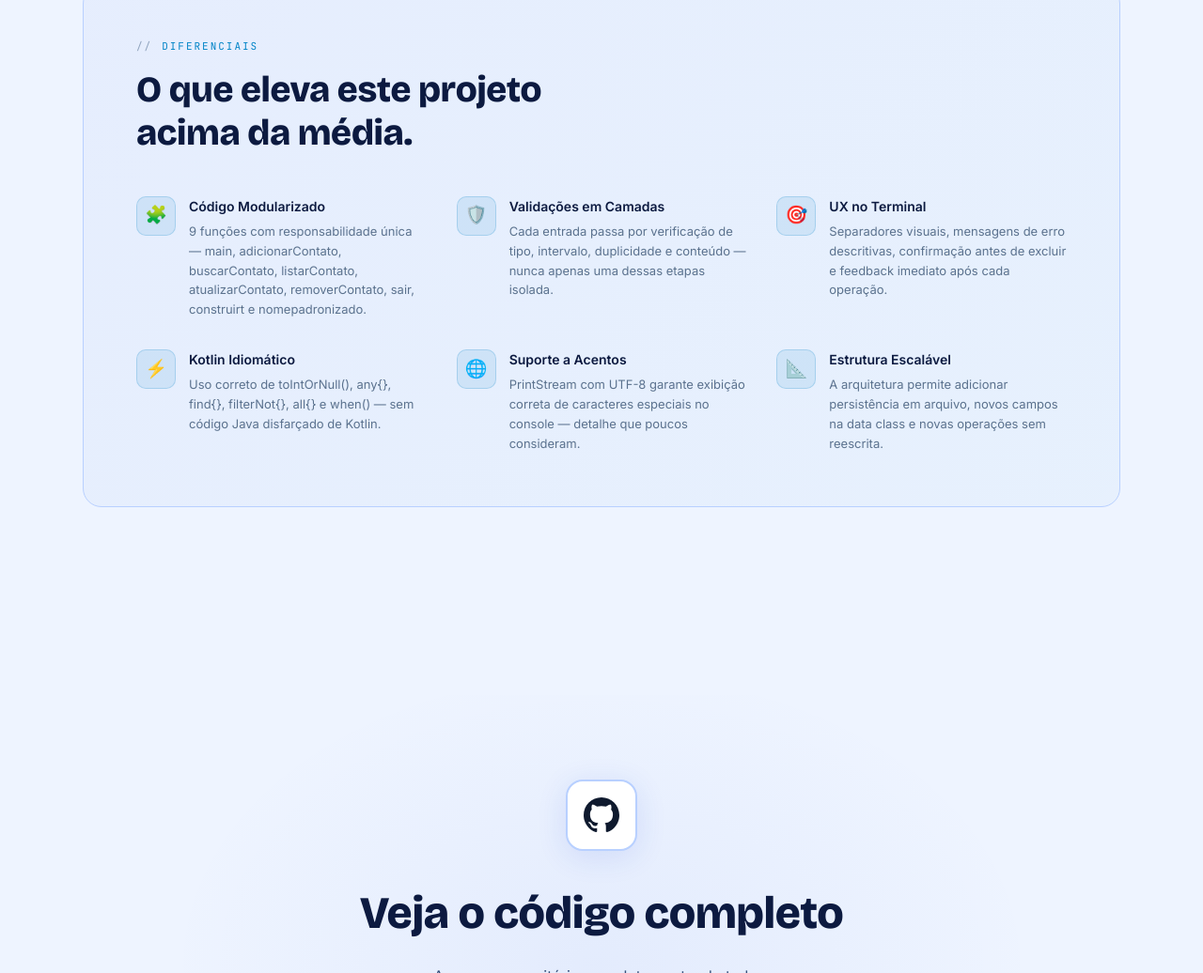
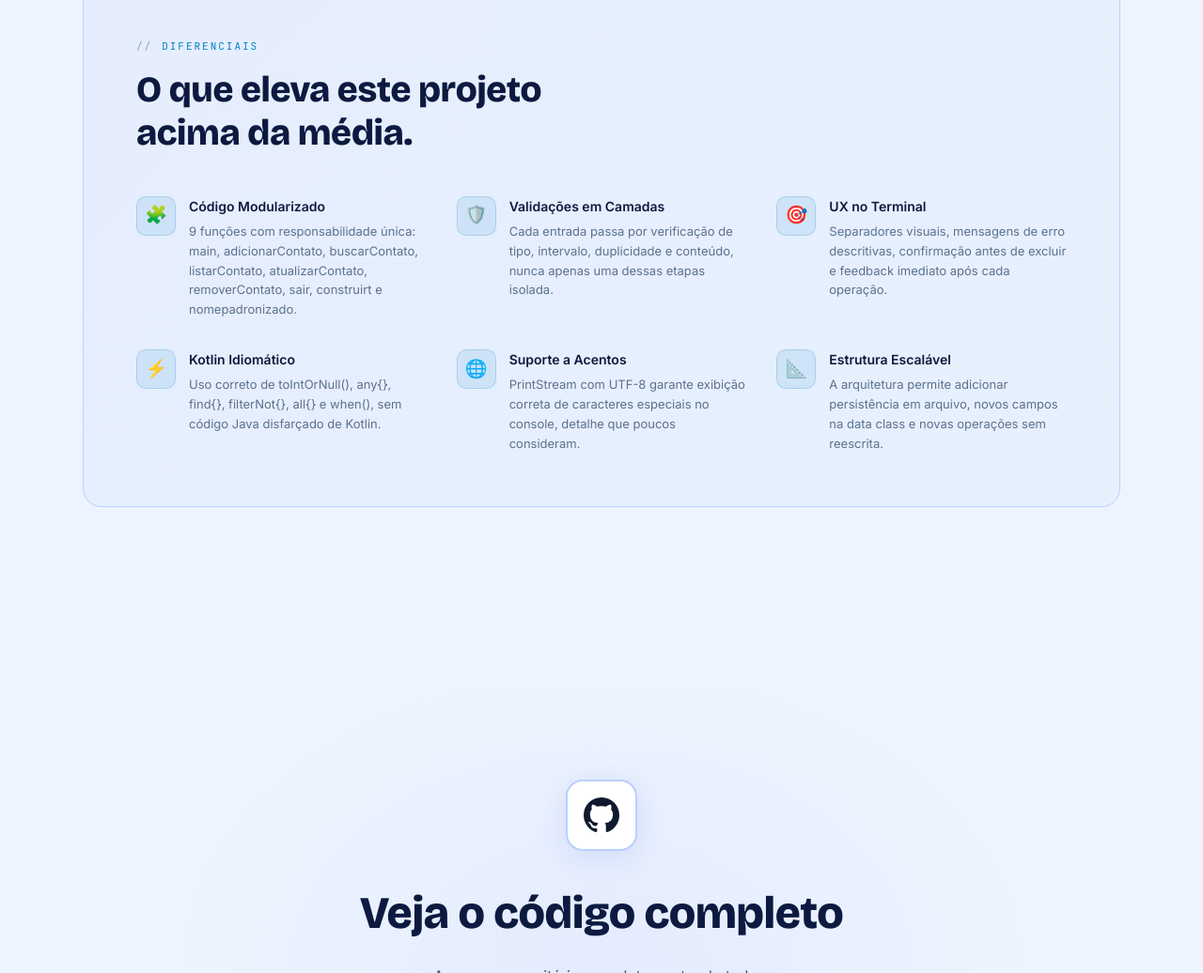
Before and after one commit to luscasmbs/sistemafinalkotlin, a plain HTML site: page index.html in a window 1280 px wide. Shown: the part 4714-5750 px from the top of the page at 94% size. Drawn offline with nearby package versions, Linux system fonts and the light colour scheme.

Commit message:
Update index.html

```diff
--- a/index.html
+++ b/index.html
@@ -620,11 +620,11 @@ fun adicionarContato(){
       <div class="dgrid">
         <div class="di">
           <div class="diico">🧩</div>
-          <div class="ditxt"><strong>Código Modularizado</strong><p>9 funções com responsabilidade única — main, adicionarContato, buscarContato, listarContato, atualizarContato, removerContato, sair, construirt e nomepadronizado.</p></div>
+          <div class="ditxt"><strong>Código Modularizado</strong><p>9 funções com responsabilidade única: main, adicionarContato, buscarContato, listarContato, atualizarContato, removerContato, sair, construirt e nomepadronizado.</p></div>
         </div>
         <div class="di">
           <div class="diico">🛡️</div>
-          <div class="ditxt"><strong>Validações em Camadas</strong><p>Cada entrada passa por verificação de tipo, intervalo, duplicidade e conteúdo — nunca apenas uma dessas etapas isolada.</p></div>
+          <div class="ditxt"><strong>Validações em Camadas</strong><p>Cada entrada passa por verificação de tipo, intervalo, duplicidade e conteúdo, nunca apenas uma dessas etapas isolada.</p></div>
         </div>
         <div class="di">
           <div class="diico">🎯</div>
@@ -632,11 +632,11 @@ fun adicionarContato(){
         </div>
         <div class="di">
           <div class="diico">⚡</div>
-          <div class="ditxt"><strong>Kotlin Idiomático</strong><p>Uso correto de toIntOrNull(), any{}, find{}, filterNot{}, all{} e when() — sem código Java disfarçado de Kotlin.</p></div>
+          <div class="ditxt"><strong>Kotlin Idiomático</strong><p>Uso correto de toIntOrNull(), any{}, find{}, filterNot{}, all{} e when(), sem código Java disfarçado de Kotlin.</p></div>
         </div>
         <div class="di">
           <div class="diico">🌐</div>
-          <div class="ditxt"><strong>Suporte a Acentos</strong><p>PrintStream com UTF-8 garante exibição correta de caracteres especiais no console — detalhe que poucos consideram.</p></div>
+          <div class="ditxt"><strong>Suporte a Acentos</strong><p>PrintStream com UTF-8 garante exibição correta de caracteres especiais no console, detalhe que poucos consideram.</p></div>
         </div>
         <div class="di">
           <div class="diico">📐</div>
```
